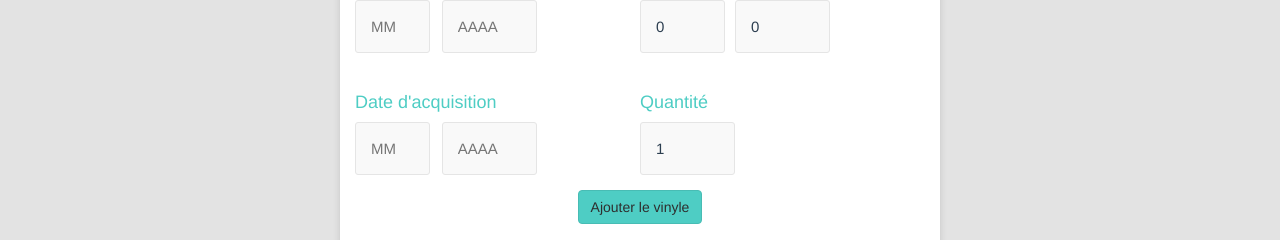
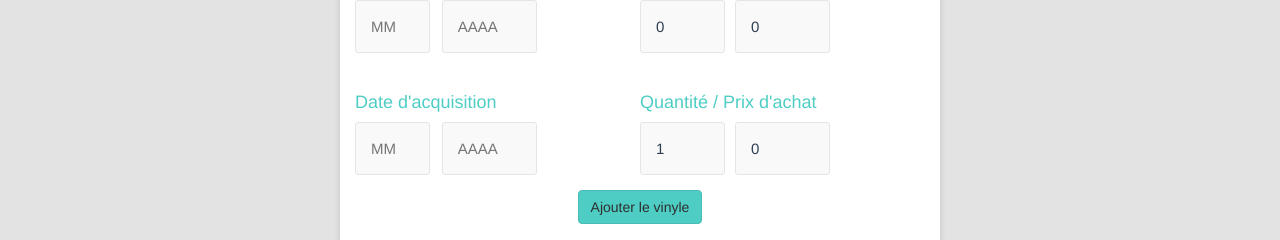
Before and after one commit to LeonDumestre/Vinyl-Collection-Website, a Vue app in the folder front/: page /add in a window 1280 px wide. Shown: the part 492-732 px from the top of the page. Built offline with nearby package versions, Linux system fonts and the light colour scheme.

Commit message:
Modification du formulaire

```diff
--- a/front/src/pages/Add.vue
+++ b/front/src/pages/Add.vue
@@ -23,8 +23,8 @@
         <div class="col-half">
           <h4>Prix à la sortie / actuel</h4>
           <div class="input-group">
-            <div class="col-third"><input type="number" class="input-group" placeholder="Prix à la sortie" v-model="release_price"/></div>
-            <div class="col-third"><input type="number" class="input-group" placeholder="Prix actuel" v-model="current_price"/></div>
+            <div class="col-third"><input type="number" class="input-group" min="0" placeholder="Prix à la sortie" v-model="release_price"/></div>
+            <div class="col-third"><input type="number" class="input-group" min="0" placeholder="Prix actuel" v-model="current_price"/></div>
           </div>
         </div>
       </div>
@@ -38,8 +38,9 @@
           </div>
         </div>
         <div class="col-half">
-          <h4>Quantité</h4>
-          <div class="col-third"><input type="number" min="0" max="999" v-model="quantity"/></div>
+          <h4>Quantité / Prix d'achat</h4>
+          <div class="col-third"><input type="number" min="0" max="999" v-model="quantity" required/></div>
+          <div class="col-third"><input type="number" class="input-group" min="0" placeholder="Prix d'achat" v-model="purchase_price"/></div>
         </div>
       </div>
 
@@ -86,11 +87,13 @@ export default {
         purchase_price: this.purchase_price,
         quantity: this.quantity
       }).then(response => {
-        console.log(response.data)
+        this.$router.push('/')
       }).catch(err => {
         console.log(err)
       })
-    }
+    },
+
+
   }
 }
 </script>
--- a/front/src/pages/Details.vue
+++ b/front/src/pages/Details.vue
@@ -1,6 +1,8 @@
 <template>
-  <h4>Page Details</h4>
-  <router-link to="/edit"><a class="btn btn-theme">Modifier le vinyle</a></router-link>
+  <div class="container form">
+    <h2>Détails du vinyle</h2>
+    <router-link to="/edit"><a class="btn btn-theme">Modifier le vinyle</a></router-link>
+  </div>
 </template>
 
 <script>
```
